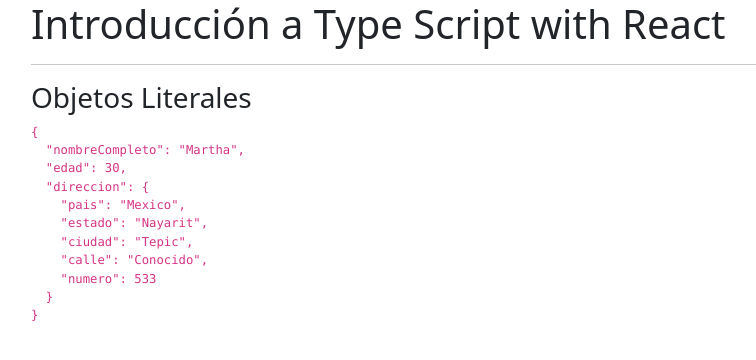
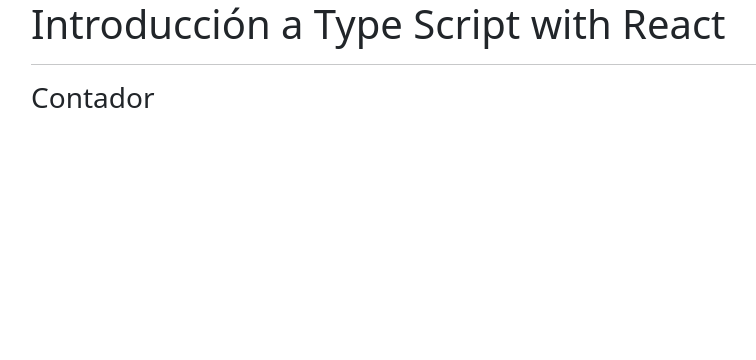
Before and after one commit to aunmegustas/T2-Act2, a React (Create React App) app: page / in a window 1280 px wide. Shown: the top 360 px of the page, without its empty margins (51-807 px from the left). Built offline with nearby package versions, Linux system fonts and the light colour scheme.

Commit message:
componente contador

```diff
--- a/src/App.tsx
+++ b/src/App.tsx
@@ -1,5 +1,6 @@
 import React from 'react'
-import { ObjetosLiterales } from './typescript/ObjetosLiterales';
+import { Contador } from './components/Contador';
+//import { ObjetosLiterales } from './typescript/ObjetosLiterales';
 //import { TiposBasicos } from './typescript/TiposBasicos';
 const App = () => {
   return(
@@ -7,7 +8,8 @@ const App = () => {
       <h1>Introducción a Type Script with React</h1>
       <hr></hr>
       {/*<TiposBasicos></TiposBasicos>*/}
-      <ObjetosLiterales/>
+      {/*<ObjetosLiterales/>*/}
+      <Contador/>
     </div>
   )
 }
--- /dev/null
+++ b/src/components/Contador.tsx
@@ -0,0 +1,9 @@
+import React from 'react'
+
+export const Contador = () => {
+    return (
+        <div>
+            <h3>Contador</h3>
+        </div>
+    )
+}
```
